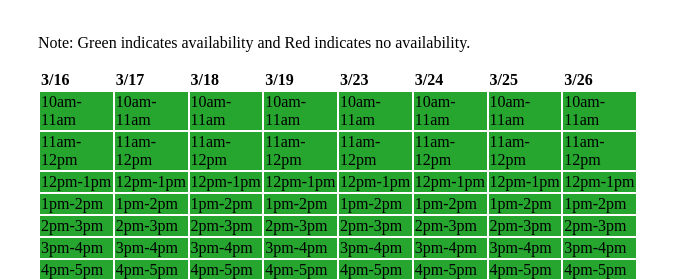
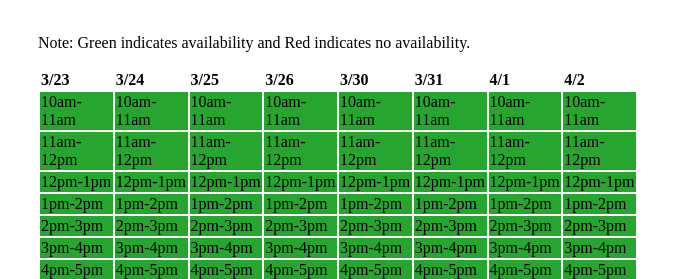
Before and after one commit to helpinghandmacon/helpinghandmacon.github.io, a plain HTML site: page index.html in a window 1280 px wide. Shown: the part 164-443 px from the top of the page, 302-978 px from the left. Drawn offline with Linux system fonts and the light colour scheme.

Commit message:
commit message

```diff
--- a/index.html
+++ b/index.html
@@ -25,14 +25,14 @@
 				<table>
 
 					<tr>
-						<th>3/16</th>
-						<th>3/17</th>
-						<th>3/18</th>
-						<th>3/19</th>
 						<th>3/23</th>
 						<th>3/24</th>
 						<th>3/25</th>
 						<th>3/26</th>
+						<th>3/30</th>
+						<th>3/31</th>
+						<th>4/1</th>
+						<th>4/2</th>
 					</tr>
 
 					<tr>
```
